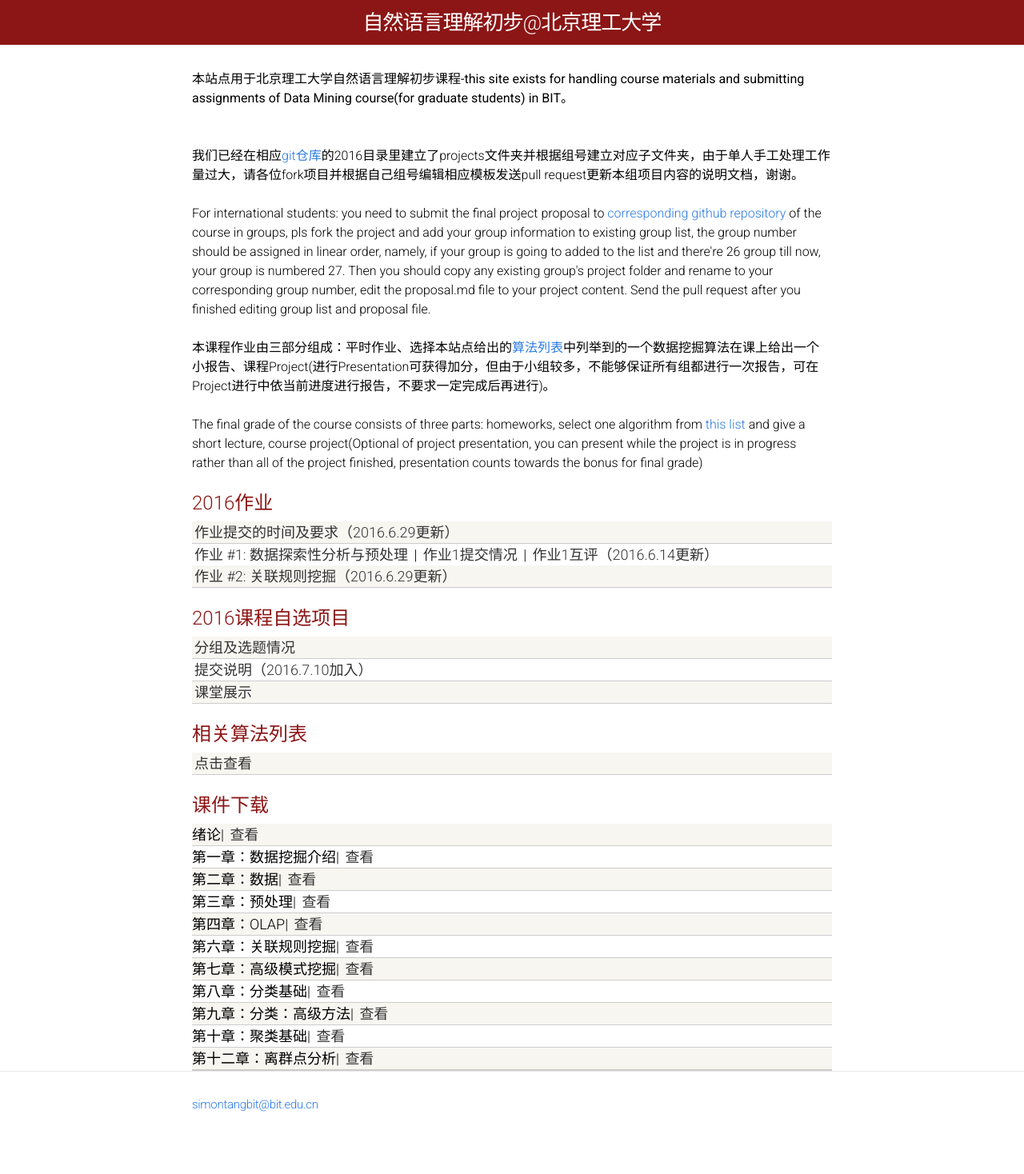
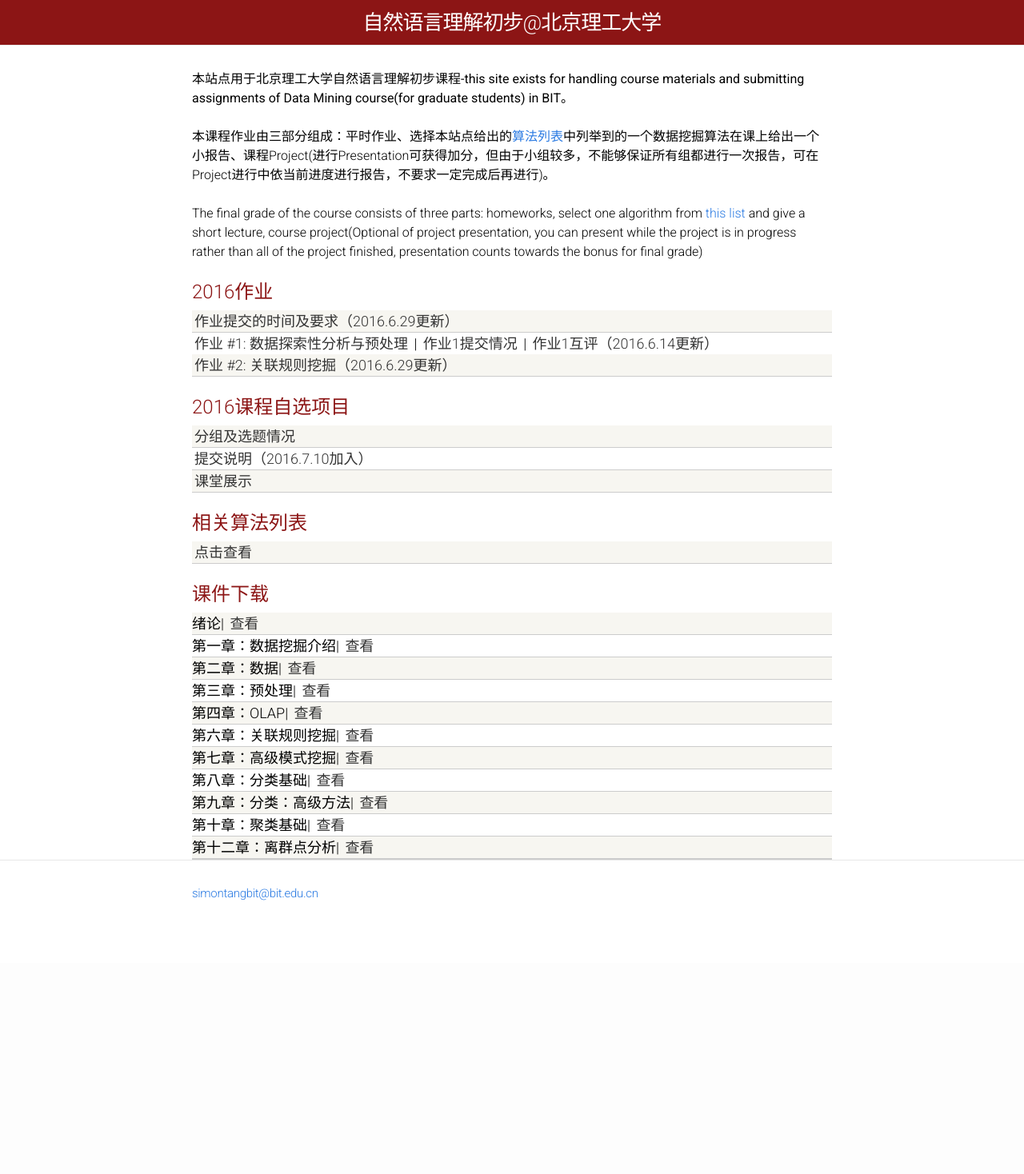
Before and after one commit to BITDM/bitnlp, a Jekyll site: the page built from index.html, in a window 1280 px wide. Shown: the whole page at 80% size. Built offline with Jekyll 4.4.1, drawn with Linux system fonts in a browser that asks for light colours; after the commit the page ends 1204 px from its top, so only the background shows below that.

Commit message:
modification

```diff
--- a/index.html
+++ b/index.html
@@ -4,12 +4,6 @@
 
 <div>
   <h5>本站点用于北京理工大学自然语言理解初步课程-this site exists for handling course materials and submitting assignments of Data Mining course(for graduate students) in BIT。</h5>
-  <br/>
-  <br/>
-  <p>我们已经在相应<a href="https://github.com/BITDM/bitdm.github.io">git仓库</a>的2016目录里建立了projects文件夹并根据组号建立对应子文件夹，由于单人手工处理工作量过大，请各位fork项目并根据自己组号编辑相应模板发送pull request更新本组项目内容的说明文档，谢谢。</p>
-  <br/>
-  <p>For international students: you need to submit the final project proposal to <a href="https://github.com/BITDM/bitdm.github.io">corresponding github repository</a> of the course in groups, pls fork the project and add your group information to existing group list, the group number should be assigned in linear order, namely, if your group is going to added to the list and there're 26 group till now, your group is numbered 27. Then you should copy any existing group's project folder and rename to your corresponding group number, edit the proposal.md file to your project content. Send the pull request after you finished editing group list and proposal file.
-  </p>
   <br/>
 
   <p>本课程作业由三部分组成：平时作业、选择本站点给出的<a href="algolist/">算法列表</a>中列举到的一个数据挖掘算法在课上给出一个小报告、课程Project(进行Presentation可获得加分，但由于小组较多，不能够保证所有组都进行一次报告，可在Project进行中依当前进度进行报告，不要求一定完成后再进行)。</p>
```
